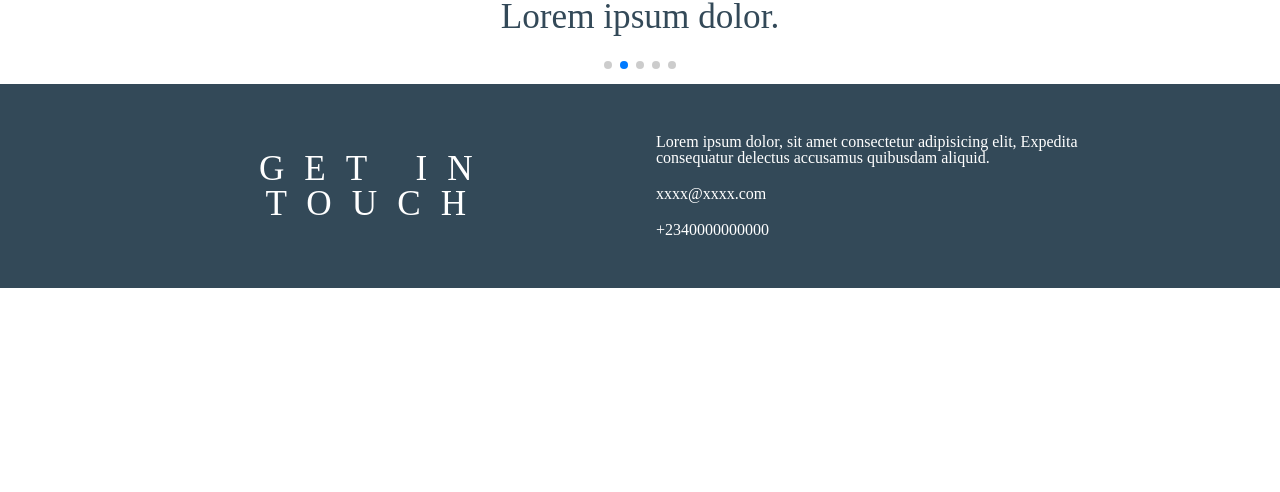
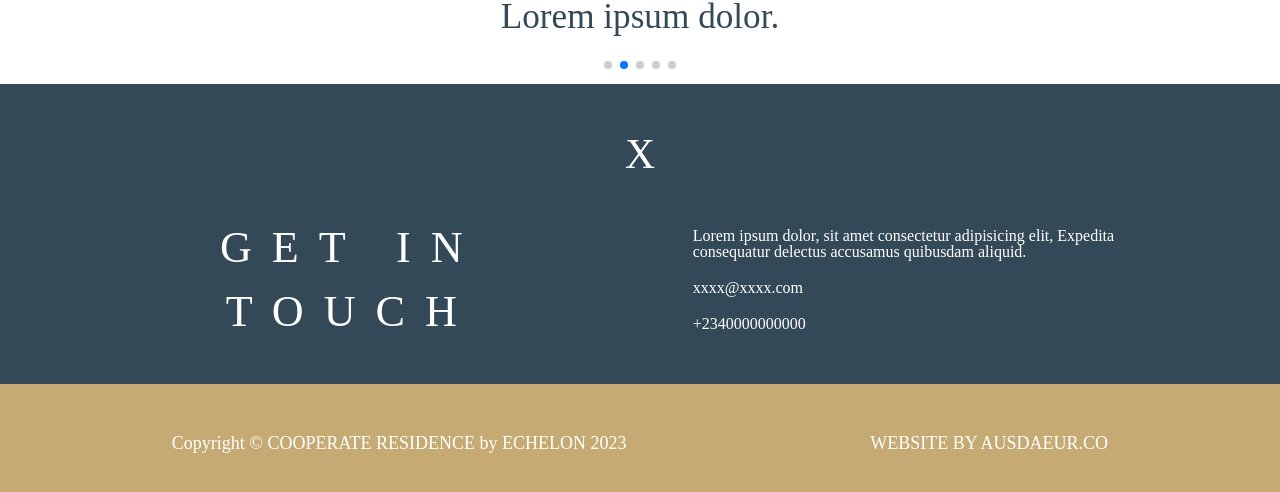
Before and after one commit to Khay-dev/cr-by-echelon, a React (Create React App) app in the folder cr-by-echelon/: page /contact in a window 1280 px wide. Shown: the part 2181-2673 px from the top of the page. Before the commit the page ends 2469 px from the top, so only its background shows below. Built offline with nearby package versions, Linux system fonts and the light colour scheme; a web font is replaced by a local one.

Commit message:
ADD: Added the footer component  UPDATE: made some changes and made the code cleaner

```diff
--- a/cr-by-echelon/src/components/layout/Contact/Contact.css
+++ /dev/null
@@ -1,46 +0,0 @@
-.section-5 {
-    display: grid;
-    place-items: center;
-    padding: 50px;
-    height: 60%;
-    background: #334958;
-}
-
-.section-5-main {
-    display: flex;
-    align-items: center;
-    justify-content: space-around;
-    gap: 2rem;
-}
-
-.section-5-main .text {
-    font-weight: 400;
-    line-height: 1;
-    text-align: center;
-    font-size: clamp(1.2rem, 2vw + 1rem, 2.2rem);
-    color: #fff;
-    width: 50%;
-    letter-spacing: 20px;
-}
-
-.details {
-    display: flex;
-    flex-direction: column;
-    gap: 20px;
-    width: 50%;
-}
-
-.address {
-    font-weight: 400;
-    line-height: 1;
-    font-size: 16px;
-    color: #fff;
-}
-
-.call,
-.mail {
-    font-weight: 400;
-    line-height: 1;
-    font-size: 16px;
-    color: #fff;
-}
--- a/cr-by-echelon/src/components/layout/Contact/Contact.js
+++ /dev/null
@@ -1,18 +0,0 @@
-import "./Contact.css"
-
-const Contact = () => {
-    return (
-        <div className="section-5">
-            <div className="section-5-main">
-                <div className="text">GET IN  <br /> <span>TOUCH</span>  </div>
-                <div className="details">
-                    <div className="address">Lorem ipsum dolor, sit amet consectetur adipisicing elit, Expedita consequatur delectus accusamus quibusdam aliquid.</div>
-                    <a href="xxxxxxxx" class="mail">xxxx@xxxx.com</a>
-                    <a href="tel:+23400000000" class="call">+2340000000000</a>
-                </div>
-            </div>
-        </div>
-    );
-}
-
-export default Contact;
--- /dev/null
+++ b/cr-by-echelon/src/components/layout/Footer.css
@@ -0,0 +1,77 @@
+.main-footer {
+    height: auto;
+    background: #334958;
+    padding: 50px;
+}
+
+.footer-logo {
+    font-weight: 500;
+    line-height: 1;
+    text-align: center;
+    font-size: clamp(2rem, 2vw + 1rem, 3.2rem);
+    color: #fff;
+    margin-bottom: 50px;
+}
+
+
+
+.section-5-main {
+    display: flex;
+    justify-content: space-evenly;
+    align-items: center;
+    gap: 2.5rem;
+}
+
+.section-5-main .text {
+    display: flex;
+    flex-direction: column;
+    gap: 20px;
+    font-weight: 400;
+    line-height: 1;
+    text-align: center;
+    font-size: clamp(2rem, 2.2vw + 1rem, 3.2rem);
+    color: #fff;
+    letter-spacing: 20px;
+    width: 40%;
+}
+
+.details {
+    display: flex;
+    flex-direction: column;
+    gap: 20px;
+    width: 40%;
+
+}
+
+.address {
+    font-weight: 400;
+    line-height: 1;
+    font-size: 16px;
+    color: #fff;
+}
+
+.call,
+.mail {
+    font-weight: 400;
+    line-height: 1;
+    font-size: 16px;
+    color: #fff;
+}
+
+.final-footer {
+    display: flex;
+    justify-content: space-around;
+    align-items: center;
+    font-weight: 400;
+    line-height: 1;
+    font-size: 18px;
+    color: #fff;
+    background: #c5aa73;
+    padding: 50px;
+}
+
+
+/*
+* {
+    border: 1px solid red;
+} */
--- /dev/null
+++ b/cr-by-echelon/src/components/layout/Footer.js
@@ -0,0 +1,27 @@
+import "./Footer.css"
+const Footer = () => {
+    return (
+        <footer>
+            <div className="main-footer">
+                <div className="footer-logo">
+                    X
+                </div>
+                <div className="section-5-main">
+                    <div className="text"> <span>GET IN</span> <span className="span-2">TOUCH</span>  </div>
+                    <div className="details">
+                        <div className="address">Lorem ipsum dolor, sit amet consectetur adipisicing elit, Expedita consequatur delectus accusamus quibusdam aliquid.</div>
+                        <a href="xxxxxxxx" class="mail">xxxx@xxxx.com</a>
+                        <a href="tel:+23400000000" class="call">+2340000000000</a>
+                    </div>
+                </div>
+
+            </div>
+            <div className="final-footer">
+                <div className="copy">Copyright © COOPERATE RESIDENCE by ECHELON 2023 </div>
+                <div className="us">WEBSITE BY AUSDAEUR.CO</div>
+            </div>
+        </footer>
+    );
+}
+
+export default Footer;
--- a/cr-by-echelon/src/components/layout/hero/Hero.js
+++ b/cr-by-echelon/src/components/layout/hero/Hero.js
@@ -2,8 +2,8 @@ import Nav from "../Nav";
 import Room from '../Room/Room';
 import Amenities from '../Amenities/Amenities';
 import Slider from '../Slider/Slider';
-import Contact from '../Contact/Contact';
 import About from "../About/About"
+import Footer from "../Footer"
 import "./hero.css"
 
 
@@ -14,11 +14,11 @@ const Hero = () => {
                 <Nav />
                 <h2> Lorem ipsum, dolor sit amet consectetur adipisicing elit.</h2>
             </div>
-<About/>
+            <About />
             <Room />
             <Amenities />
             <Slider />
-            <Contact />
+            <Footer />
         </div>
     );
 }
```
